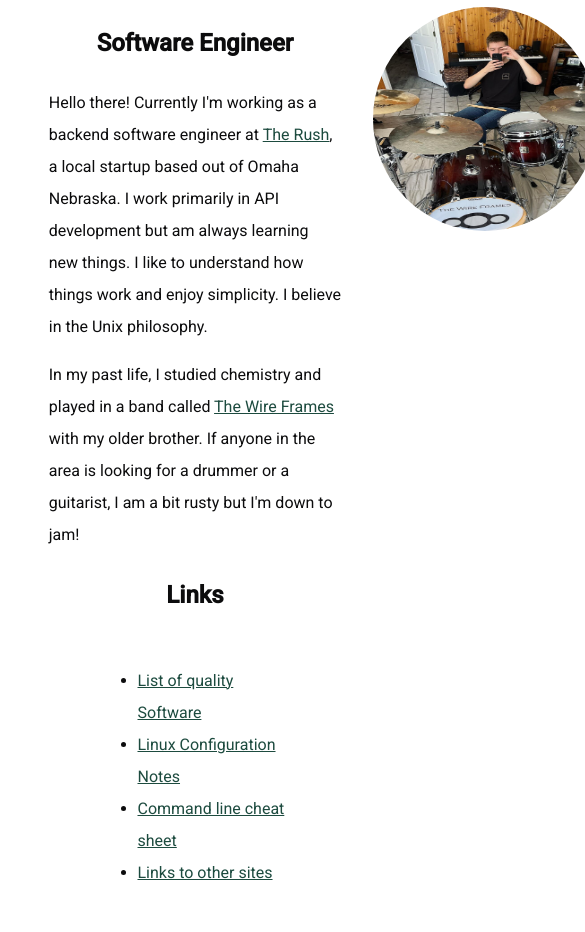
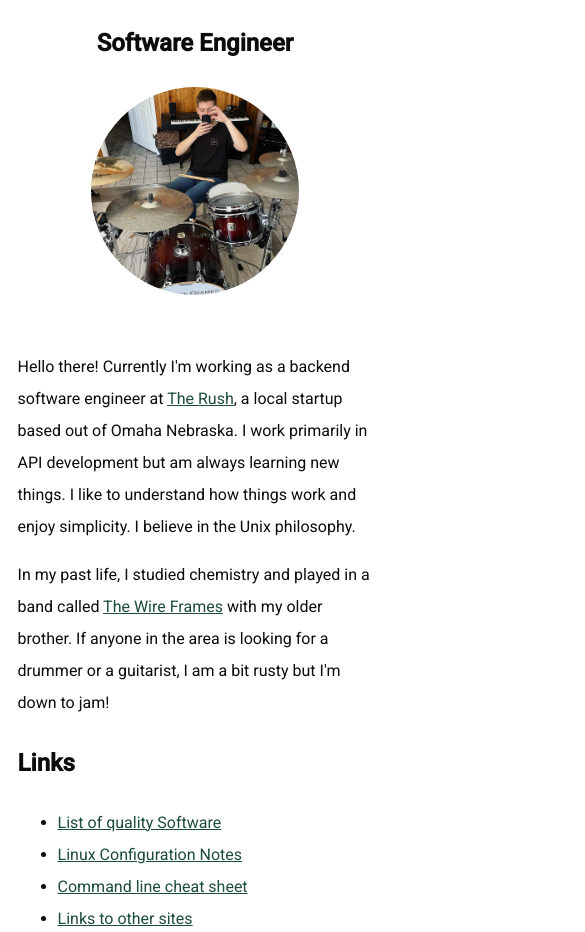
Before and after one commit to erietz/erietz.github.io, a website: page index.html in a window 390 px wide. Shown: the part 155-1087 px from the top of the page, 585 px wide, since content can reach past the window. Drawn offline with Linux system fonts and the light colour scheme; a web font is replaced by a local one.

Commit message:
css tweaking

```diff
--- a/assets/css/master.css
+++ b/assets/css/master.css
@@ -96,11 +96,47 @@ body {
   background-color: var(--bg);
 }
 
+/* main { */
+/*   max-width: 45em; */
+/*   margin-left: auto; */
+/*   margin-right: auto; */
+/* } */
+
+
 main {
-  max-width: 45em;
+  width: 90%; /* Use most of the screen width */
+  max-width: 50em; /* Cap the width to prevent overly wide content */
   margin-left: auto;
   margin-right: auto;
+  padding: 1em; /* Add padding for comfortable spacing */
 }
+
+
+@media (max-width: 768px) {
+  main {
+    width: 91%; /* Use nearly the full width on smaller screens */
+    max-width: 100%; /* Ensure no fixed width applies */
+    padding: 1em; /* Maintain padding */
+  }
+}
+
+
+
+ /* /1* For tablets and small devices *1/ */
+/* @media (max-width: 768px) { */
+ /*  main { */
+ /*    max-width: 90%; /1* Use more of the screen width *1/ */
+ /*    padding: 1em; /1* Ensure some padding for spacing *1/ */
+ /*  } */
+/* } */
+
+/* /1* Styles for mobile devices *1/ */
+/* @media (max-width: 480) { */
+/*   main { */
+/*     max-width: 90%; /1* Use more of the screen width *1/ */
+/*     padding: 1em; /1* Ensure some padding for spacing *1/ */
+/*   } */
+/* } */
 
 /* inline source code */
 code {
@@ -370,27 +406,35 @@ to {
   height: 35vh;
 }
 
+
 #glamour-shot {
   display: block;
-  border-radius: 7em;
-  width: 14em;
-  height: 14em;
-  margin: 0;
-  /* float: right; */
-  /* clear: right; */
-  position: absolute;
-  right: -16em;
-  top: -5em;
-  max-width: 100%;
+  border-radius: 50%; /* Makes the image circular */
+  width: 13em; /* Set a consistent width and height */
+  height: 13em;
+  margin: 0; /* Reset any margins */
+  max-width: 100%; /* Ensure it doesn't overflow */
+  object-fit: cover; /* Ensures the image fills the circle nicely */
 }
 
+/* Desktop view */
+@media (min-width: 769px) {
+  #glamour-shot {
+    float: right; /* Floats the image to the right of the text */
+    margin-left: 1em;
+    margin-bottom: 1em;
+    margin-right: 9em;
+  }
+}
 
-@media screen and (min-width:320px) {
-  #glamour-shot important {
-    position: relative;
-    overflow: hidden;
-    float: right;
-    clear: right;
+/* Mobile view */
+@media (max-width: 768px) {
+  #glamour-shot {
+    float: none; /* Removes the float on smaller screens */
+    display: block; /* Ensures it's treated as a block element */
+    margin-left: auto;
+    margin-right: auto;
+    margin-bottom: 1.5em; /* Adds space between image and text */
   }
 }
 
--- a/index.html
+++ b/index.html
@@ -2,7 +2,8 @@
 <html>
   <head>
     <meta charset="UTF-8" />
-    <meta name="viewport" content="width=device-width, initial-scale=1, minimum-scale=1" />
+    <!-- <meta name="viewport" content="width=device-width, initial-scale=1, minimum-scale=1" /> -->
+    <meta name="viewport" content="width=device-width, initial-scale=1.0, user-scalable=yes" />
     <link rel="stylesheet" href="/assets/css/master.css" type="text/css" charset="utf-8">
     <title>Home</title>
   </head>
@@ -12,14 +13,12 @@
 
     <!-- <div class="full-size-img"></div> -->
 
-    <main>
-
     <center>
-
       <h1> ETHAN RIETZ </h1>
       <h2> Software Engineer </h2>
-
-        <div style="position: relative; text-align: left; max-width: 75%">
+    </center>
+    <img id="glamour-shot" src="/assets/img/me.jpeg"/>
+    <main>
       <p>
         Hello there! Currently I'm working as a backend software engineer
         at <a href="https://therush.com/" target="_blank">The Rush</a>, a
@@ -29,7 +28,6 @@
         philosophy.
       </p>
 
-            <img id="glamour-shot" src="/assets/img/me.jpeg"/>
 
       <p>
         In my past life, I studied chemistry and played in a band called <a
@@ -37,11 +35,9 @@
         older brother. If anyone in the area is looking for a drummer or a
         guitarist, I am a bit rusty but I'm down to jam!
       </p>
-        </div>
 
       <h2>Links</h2>
 
-        <div class="centered">
       <p>
         <ul>
           <li>
@@ -58,7 +54,6 @@
           </li>
         </ul>
       </p>
-        </div>
 
       <h2> Donate </h2>
       <p>If you would like to send me money, here are my crypto wallets.</p>
@@ -90,7 +85,6 @@
       </div>
 
 
-        </center>
     </main>
 
     <script src="/assets/js/footer.js" charset="utf-8"></script>
```
Also changed, not shown: pages/links.html (+1 -1 lines), projects/index.html (+1 -1 lines). Lines whose indentation alone changed are shown as unchanged.
